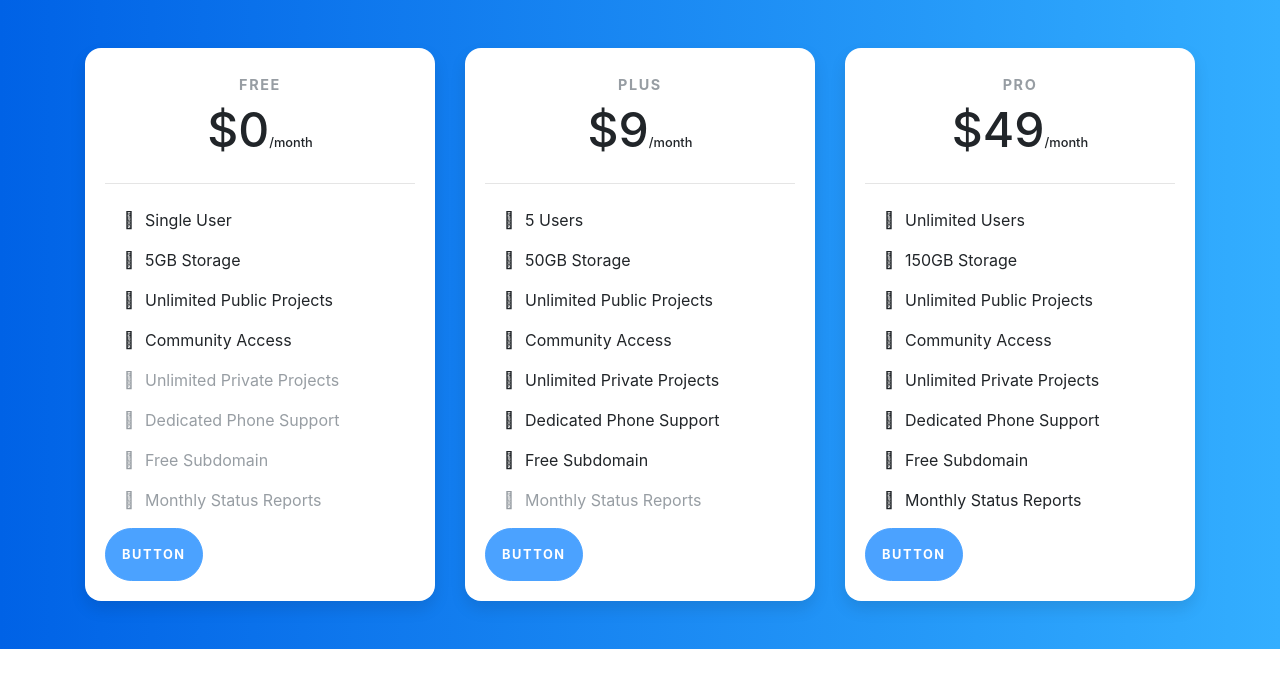
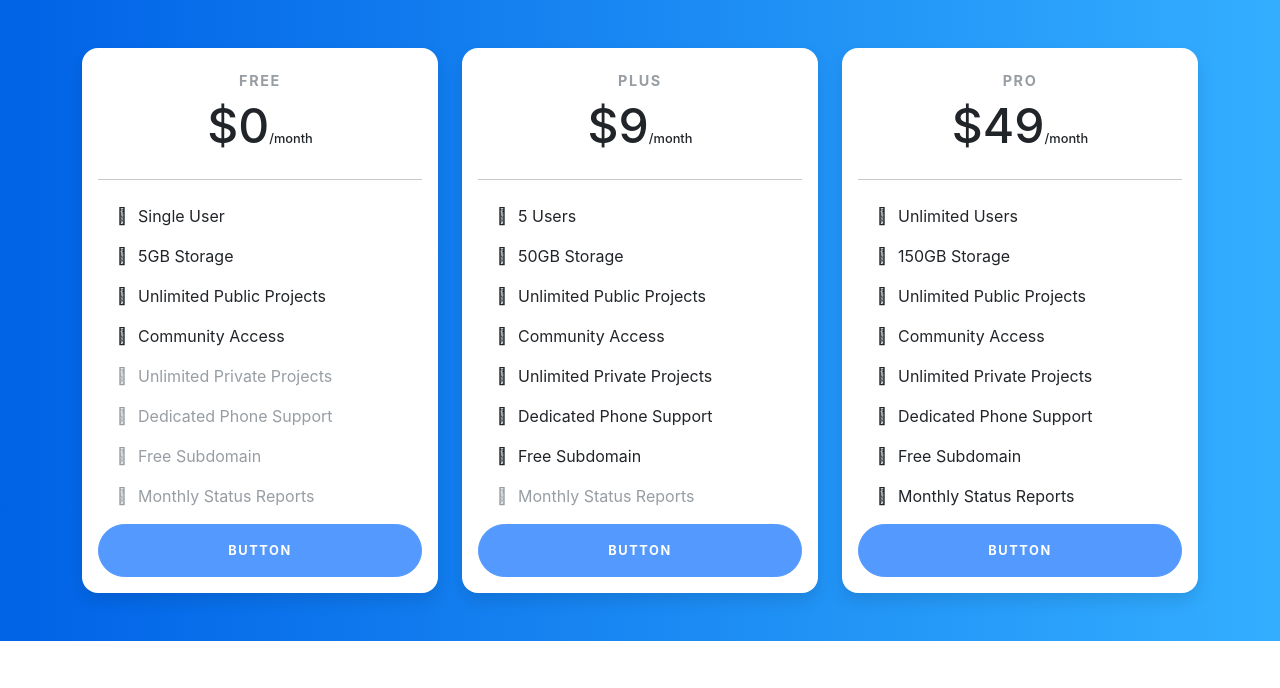
Before and after one commit to harinks/pricechart-react, a React (Create React App) app: page / in a window 1280 px wide. Shown: the top 688 px of the page. Built offline with nearby package versions, Linux system fonts and the light colour scheme.

Commit message:
fifth commit

```diff
--- a/public/index.html
+++ b/public/index.html
@@ -24,9 +24,8 @@
       work correctly both with client-side routing and a non-root public URL.
       Learn how to configure a non-root public URL by running `npm run build`.
     -->
-    <link rel="stylesheet" href="https://cdn.jsdelivr.net/npm/bootstrap@4.6.0/dist/css/bootstrap.min.css" integrity="sha384-B0vP5xmATw1+K9KRQjQERJvTumQW0nPEzvF6L/Z6nronJ3oUOFUFpCjEUQouq2+l" crossorigin="anonymous">
+    <link rel="stylesheet" href="https://cdn.jsdelivr.net/npm/bootstrap@5.1.3/dist/css/bootstrap.min.css" integrity="sha384-1BmE4kWBq78iYhFldvKuhfTAU6auU8tT94WrHftjDbrCEXSU1oBoqyl2QvZ6jIW3" crossorigin="anonymous">
     <link rel="stylesheet" href="https://cdn.jsdelivr.net/npm/@fortawesome/fontawesome-free@5.15.4/css/fontawesome.min.css" integrity="sha384-jLKHWM3JRmfMU0A5x5AkjWkw/EYfGUAGagvnfryNV3F9VqM98XiIH7VBGVoxVSc7" crossorigin="anonymous">
-    <link rel="stylesheet" href="https://cdn.jsdelivr.net/npm/bootstrap-icons@1.6.0/font/bootstrap-icons.css" integrity="sha384-7ynz3n3tAGNUYFZD3cWe5PDcE36xj85vyFkawcF6tIwxvIecqKvfwLiaFdizhPpN" crossorigin="anonymous">
     <title>React App</title>
   </head>
   <body>
--- a/src/App.css
+++ b/src/App.css
@@ -34,6 +34,10 @@
   margin-bottom: 1rem;
 }
 
+.pricing ul li:before {
+  font-family: FontAwesome;
+}
+
 .pricing .text-muted {
   opacity: 0.7;
 }
```
